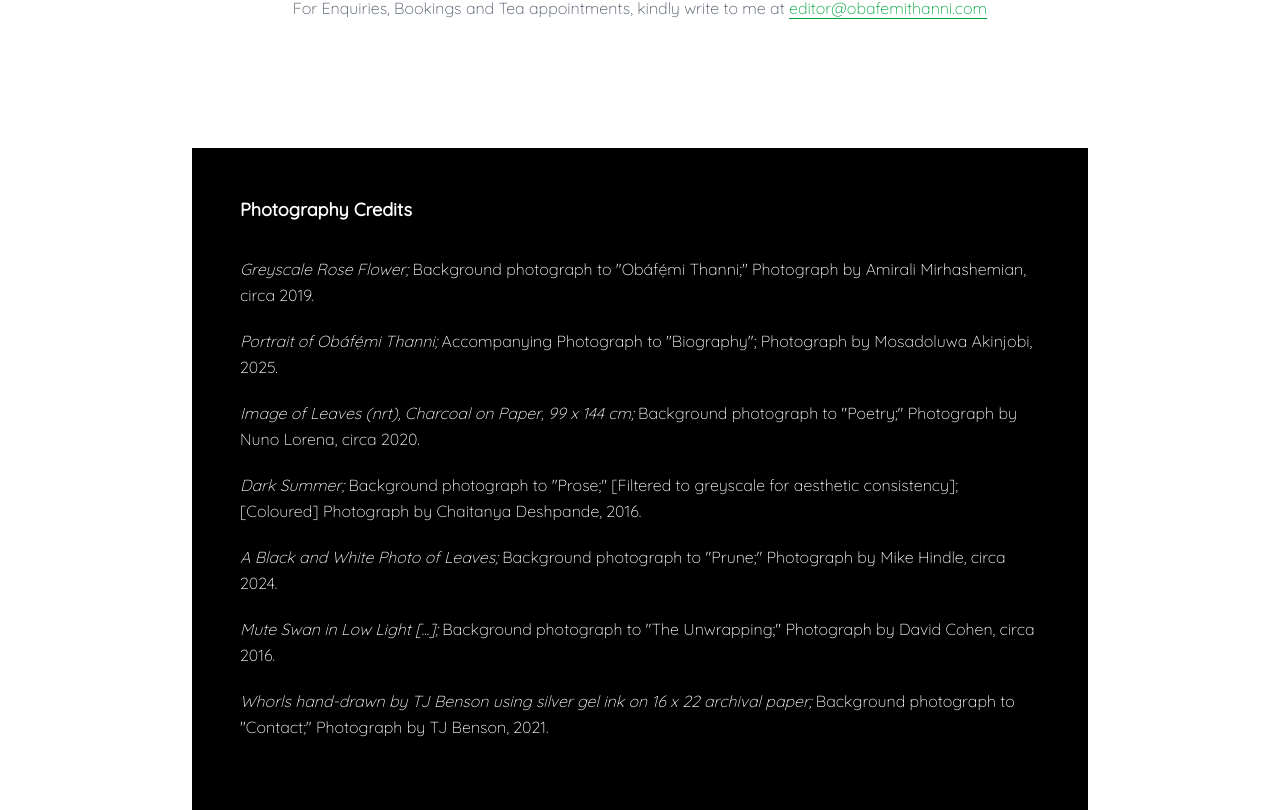
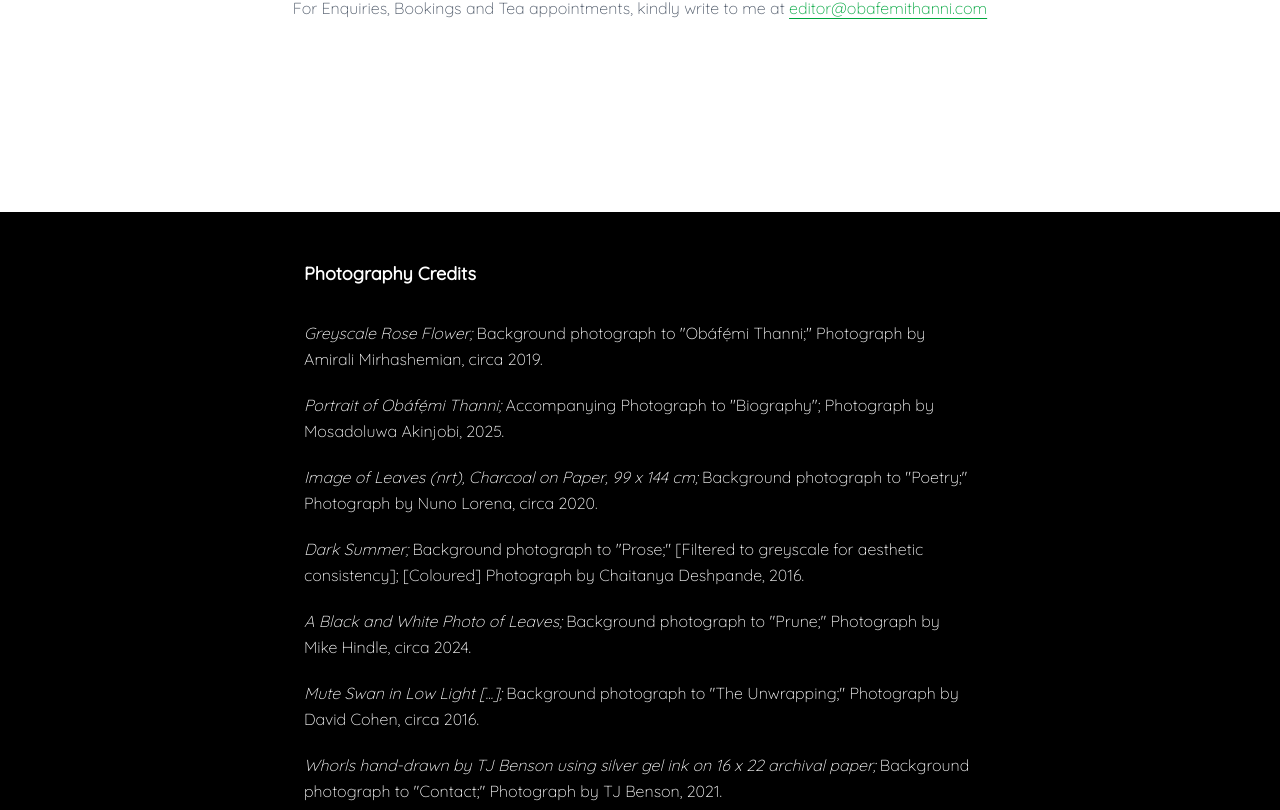
Before and after one commit to Johnomaji/react-tailwind-css-main, a React (Vite) app: page /contact in a window 1280 px wide. Shown: the part 1050-1860 px from the top of the page. Built offline with nearby package versions, Linux system fonts and the light colour scheme.

Commit message:
ochai's recommendation

```diff
--- a/src/components/Contact/Contact.jsx
+++ b/src/components/Contact/Contact.jsx
@@ -2,12 +2,13 @@ import React from 'react'
 
 const Contact = () => {
     return (
+        <>
             <section className="py-16 px-4 bg-white">
                 <div className="max-w-4xl mx-auto">
                     {/* Contact Header */}
                     <div className="text-center mb-32">
                         <div className="border border-gray-300 rounded-lg py-6 px-8 inline-block mb-12">
-                        <h1 className="text-xs md:text-sm font-light text-gray-900 tracking-widest ">
+                            <h1 className="text-xs md:text-sm font-light text-gray-900 tracking-widest">
                                 CONTACT ME
                             </h1>
                         </div>
@@ -21,12 +22,12 @@ const Contact = () => {
                             </a>
                         </p>
                     </div>
+                </div>
+            </section>
 
-                {/* Photography Credits */}
-                <div className="bg-black text-white w-full z-50 py-12">
-    <               div className="max-w-7xl mx-auto px-4 sm:px-8 md:px-12">
-
-
+            {/* Photography & Design Credits - Full Width Black Section */}
+            <div className="w-full bg-black text-white py-12">
+                <div className="max-w-3xl mx-auto px-4 sm:px-8 md:px-12">
                     <h2 className="text-base md:text-lg font-bold text-white mb-8">
                         Photography Credits
                     </h2>
@@ -66,12 +67,15 @@ const Contact = () => {
                             <p>
                                 Web design and maintenance by John Omaji.
                             </p>
+                            <p>
+                            </p>
+                            <p>
+                            </p>
                         </div>
                     </div>
                 </div>
             </div>
-            </div>
-        </section>
+        </>
     )
 }
 
--- a/src/components/Hero/Hero.jsx
+++ b/src/components/Hero/Hero.jsx
@@ -21,11 +21,12 @@ const Hero = () => {
             {/* Content container */}
             <div className="relative z-10 h-full flex flex-col justify-center items-center text-center px-4">
                 {/* Main heading */}
-                <h1 className="text-2xl sm:text-2xl md:text-6xl lg:text-2xl font-bold mb-6 font-quicksand text-white tracking-wide">
-                    O B Ä F É M I   <>  </>T H A N N I
-                    <br />
+                <h1 className="text-2xl sm:text-2xl md:text-6xl lg:text-2xl font-bold mb-6 font-quicksand text-white tracking-widest">
+                    O B Ä F É M I &nbsp;&nbsp;&nbsp; T H A N N I
+                </h1>
 
-                </h1>
+
+
 
 
 
--- a/src/components/Prune/EditorialServices.jsx
+++ b/src/components/Prune/EditorialServices.jsx
@@ -6,8 +6,8 @@ const EditorialServices = () => {
             <div className="max-w-4xl mx-auto">
                 {/* Header Section */}
                 <div className="text-center mb-16">
-                    <div className="border border-gray-300 rounded-lg py-6 px-8 inline-block mb-8">
-                        <h1 className="text-xs md:text-sm font-light text-gray-900 tracking-widest mb-4">
+                    <div className="border border-gray-300 rounded-lg py-6 px-32 inline-block mb-8 shadow-xl">
+                        <h1 className="text-2xl md:text-2xl font-light text-gray-900 tracking-widest mb-4">
                             EDITORIAL SERVICES
                         </h1>
                         <p className="text-xs md:text-sm text-gray-600 font-light mb-3 tracking-wide">
@@ -44,7 +44,7 @@ const EditorialServices = () => {
 
                 {/* Testimonials Section */}
                 <div className="pt-8">
-                    <h2 className="text-xs md:text-sm font-light text-gray-900 mb-12 text-center tracking-widest">
+                    <h2 className="text-3xl md:text-2xl font-light text-gray-900 mb-12 text-center tracking-widest">
                         TESTIMONIALS
                     </h2>
 
```
Lines whose indentation alone changed are shown as unchanged.
